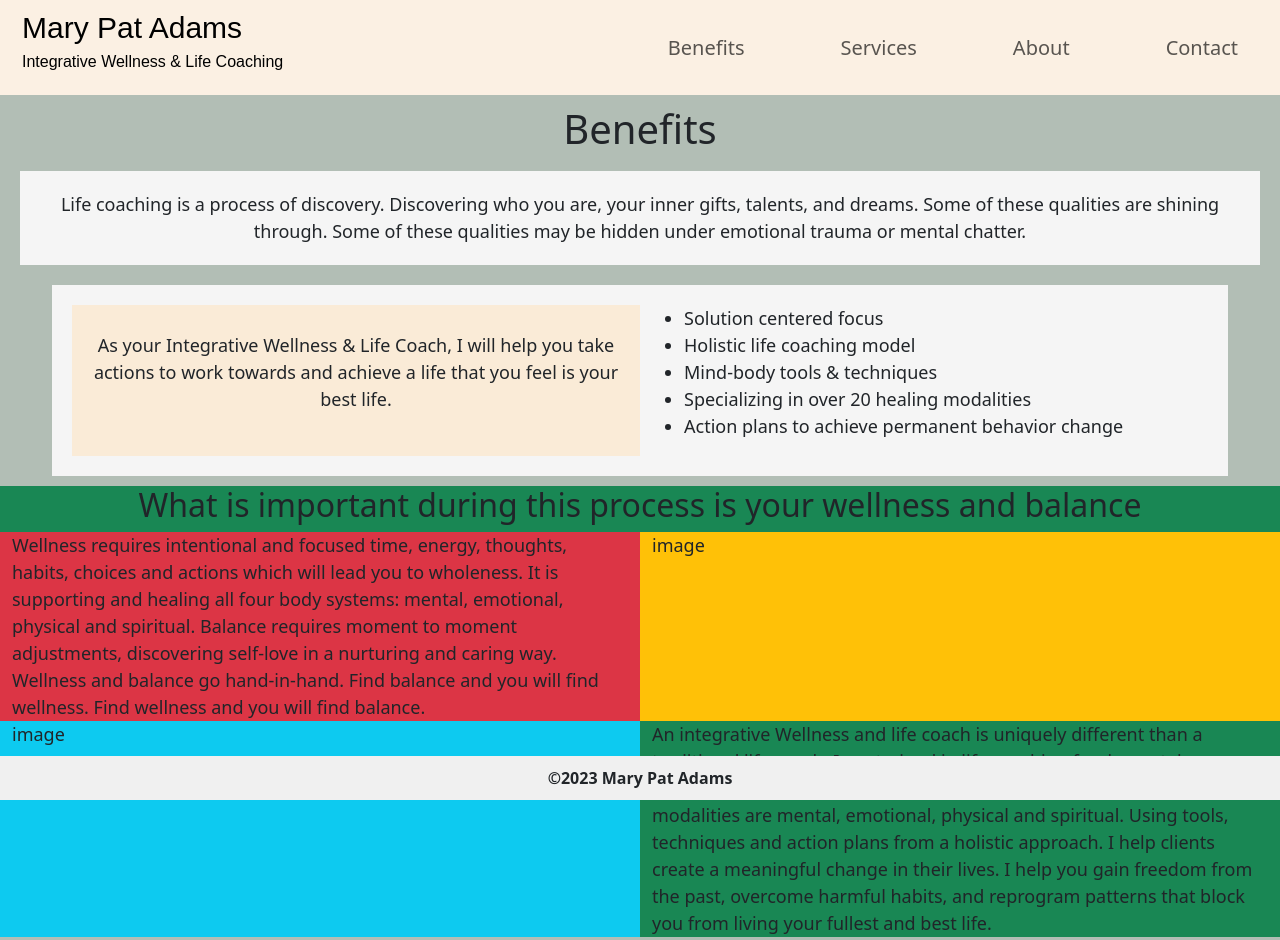
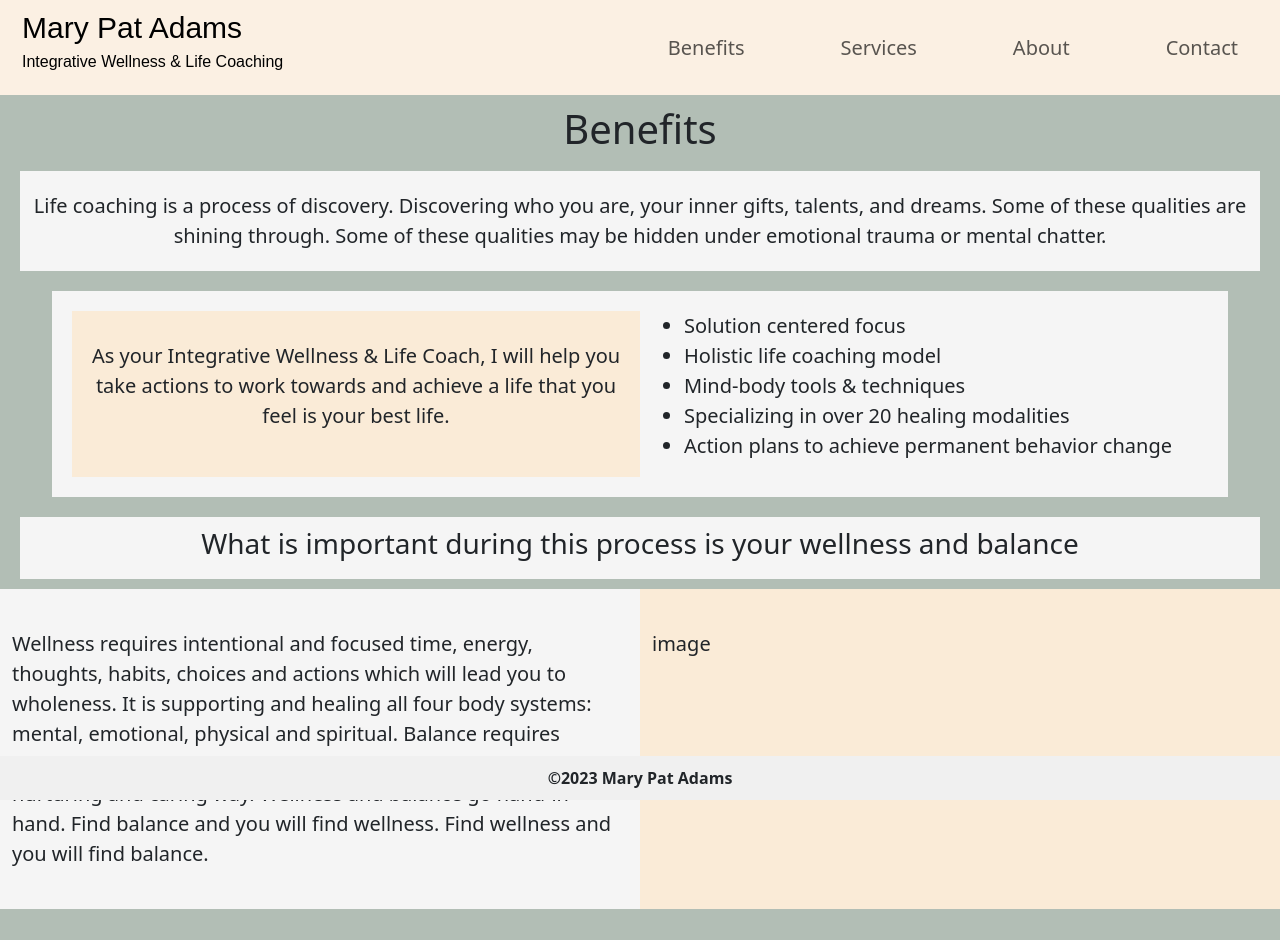
Before and after one commit to sarahkuss/mpa-website, a React (Create React App) app: page /benefits in a window 1280 px wide. Shown: the top 940 px of the page. Built offline with nearby package versions, Linux system fonts and the light colour scheme.

Commit message:
styling benefits

```diff
--- a/src/App.css
+++ b/src/App.css
@@ -36,13 +36,3 @@
     transform: rotate(360deg);
   }
 } */
-
-
-@import url('https://fonts.googleapis.com/css2?family=Karla&family=Lora&family=Nunito+Sans:opsz@6..12&family=Raleway:wght@300;500;800&display=swap');
-
-body {
-  /* font-family: 'Karla', sans-serif; */
-/* font-family: 'Lora', serif; */
-/* font-family: 'Nunito Sans', sans-serif; */
-font-family: 'Raleway', sans-serif;
-}
--- a/src/pages/Benefits.jsx
+++ b/src/pages/Benefits.jsx
@@ -43,15 +43,15 @@ export default function Benefits() {
         </Row>
 
         <Row>
-          <Col className="bg-success text-center">
-            <h2>
+          <Col className="third-row text-center">
+            <h3>
               What is important during this process is your wellness and balance
-            </h2>
+            </h3>
           </Col>
         </Row>
 
-        <Row>
-          <Col className="bg-danger">
+        <Row className="fourth-row">
+          <Col className="fifth-col">
             Wellness requires intentional and focused time, energy, thoughts,
             habits, choices and actions which will lead you to wholeness. It is
             supporting and healing all four body systems: mental, emotional,
@@ -60,12 +60,12 @@ export default function Benefits() {
             Wellness and balance go hand-in-hand. Find balance and you will find
             wellness. Find wellness and you will find balance.
           </Col>
-          <Col className="bg-warning">image</Col>
+          <Col className="sixth-col">image</Col>
         </Row>
 
-        <Row>
-          <Col className="bg-info">image</Col>
-          <Col className="bg-success">
+        <Row className="fifth-row">
+          <Col className="seventh-col">image</Col>
+          <Col className="eighth-col">
             An integrative Wellness and life coach is uniquely different than a
             traditional life coach. I am trained in life coaching fundamentals,
             combines with a diverse range of healing modalities. The are of
--- a/src/styles/benefits.css
+++ b/src/styles/benefits.css
@@ -1,12 +1,25 @@
+@import url('https://fonts.googleapis.com/css2?family=Karla&family=Lora&family=Nunito+Sans:opsz@6..12&family=Raleway:wght@300;500;800&display=swap');
+
+body {
+  /* font-family: 'Karla', sans-serif; */
+/* font-family: 'Lora', serif; */
+/* font-family: 'Nunito Sans', sans-serif; */
+font-family: 'Raleway', sans-serif;
+}
+
 .benefits-container {
   background-color:  #B2BEB5;
   padding: 10px;
-  font-size: 18px;
+  font-size: 20px;
 }
 
 .benefits-title {
   text-align: center;
   padding-bottom: 10px;
+}
+
+.benefits-title h1 {
+  font-size: 40px;
 }
 /*
 .first-row {
@@ -21,7 +34,7 @@
 
 .second-row {
   background-color: whitesmoke;
-  margin: 10px 40px 10px 40px !important;
+  margin: 10px 40px 20px 40px !important;
   padding: 20px;
 }
 
@@ -30,6 +43,42 @@
   display: flex;
   align-items: center;
   background-color: antiquewhite;
+}
+
+.third-row {
+  background-color: whitesmoke;
+  padding: 10px;
+  display: flex;
+  justify-content: center;
+  margin: 10px 20px;
+}
+
+.fourth-row {
+  margin: 10px 40px 40px 40px;
+}
+
+.fifth-col {
+  background-color: whitesmoke;
+  padding: 40px;
+}
+
+.sixth-col {
+  background-color: antiquewhite;
+  padding: 40px;
+}
+
+.fifth-row {
+  margin: 40px;
+}
+
+.seventh-col {
+  background-color: antiquewhite;
+  padding: 40px;
+}
+
+.eighth-col {
+  background-color: whitesmoke;
+  padding: 40px;
 }
 
 .focus-areas {
```
